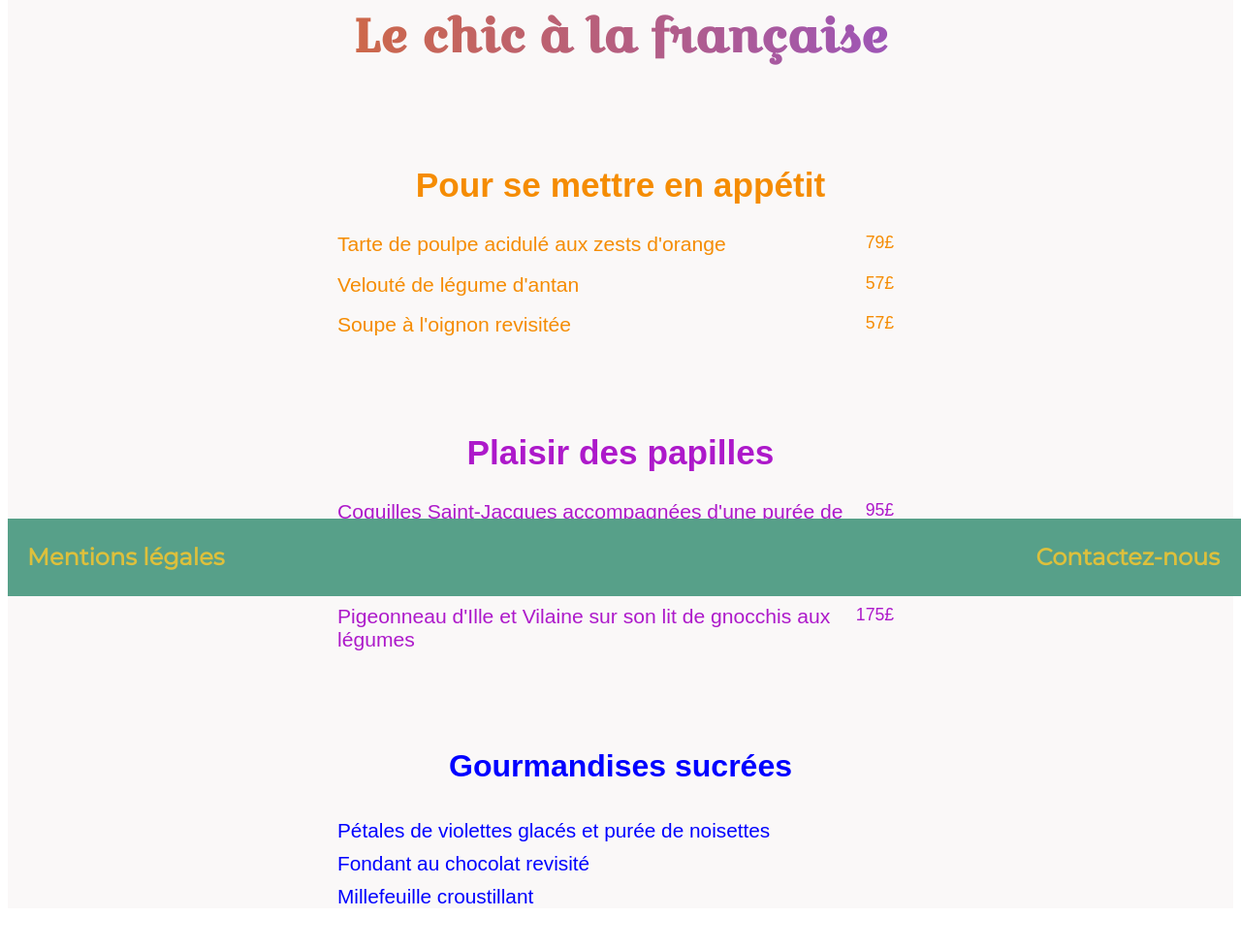
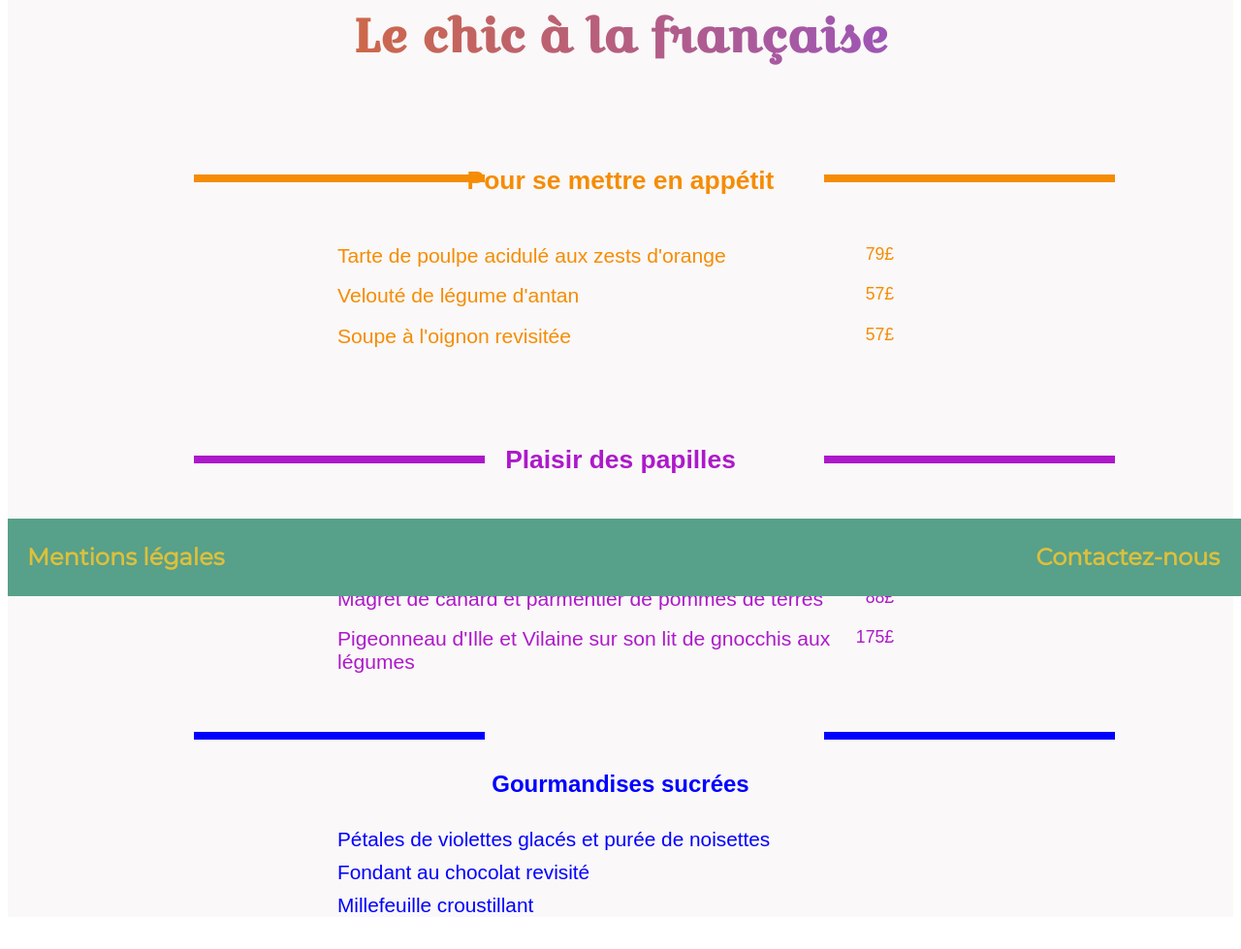
Before and after one commit to azangue999/ohmyfood, a plain HTML site: page menu/menu2.html in a window 1280 px wide. Shown: the part 185-1164 px from the top of the page at 97% size. Drawn offline with nearby package versions, Linux system fonts and the light colour scheme.

Commit message:
ajout tiraits page menu2

```diff
--- a/css/style.scss
+++ b/css/style.scss
@@ -538,6 +538,25 @@ $menu2-family:sans-serif;
 
     h2{
         @extend %menu1-titre;
+        font-size: 1.5em;
+        margin-bottom: 50px;
+        &::before{
+            @extend %trait;
+            top: 365px;
+            left: 200px;
+            height: 8px;
+            width: 300px;
+            background-color: rgb(245, 140, 3);
+          }
+          &::after{
+            @extend %trait;
+            top: 365px;
+            left: 850px;
+            height: 8px;
+            width: 300px;
+            background-color: rgb(245, 140, 3);
+          }
+
 
     }
 .menu-pour_appetit{
@@ -564,11 +583,31 @@ $menu2-family:sans-serif;
     margin-bottom: 100px;
     background: linear-gradient(to left, rgb(173, 25, 202), rgb(173, 25, 202)  );
     -webkit-background-clip: text;
-            background-clip: text;
+    background-clip: text;
     -webkit-text-fill-color: transparent;
+
+
 
     h2{
         @extend %menu1-titre;
+        font-size: 1.5em;
+        margin-bottom: 50px;
+        &::before{
+            @extend %trait;
+            top: 655px;
+            left: 200px;
+            height: 8px;
+            width: 300px;
+            background-color: rgb(173, 25, 202);
+          }
+          &::after{
+            @extend %trait;
+            top: 655px;
+            left: 850px;
+            height: 8px;
+            width: 300px;
+            background-color: rgb(173, 25, 202);
+          }
 
     }
 .menu-plaisir_papille{
@@ -596,6 +635,23 @@ $menu2-family:sans-serif;
     margin-bottom: 100px;
     h2{
         @extend %menu1-titre;
+        font-size: 1.5em;
+        &::before{
+            @extend %trait;
+            top: 940px;
+            left: 200px;
+            height: 8px;
+            width: 300px;
+            background-color: blue;
+          }
+          &::after{
+            @extend %trait;
+            top: 940px;
+            left: 850px;
+            height: 8px;
+            width: 300px;
+            background-color: blue;
+          }
 
     }
 .menu-gourmendise_sucrée{
```
Also changed, not shown: css/style.css, 1 other file.
